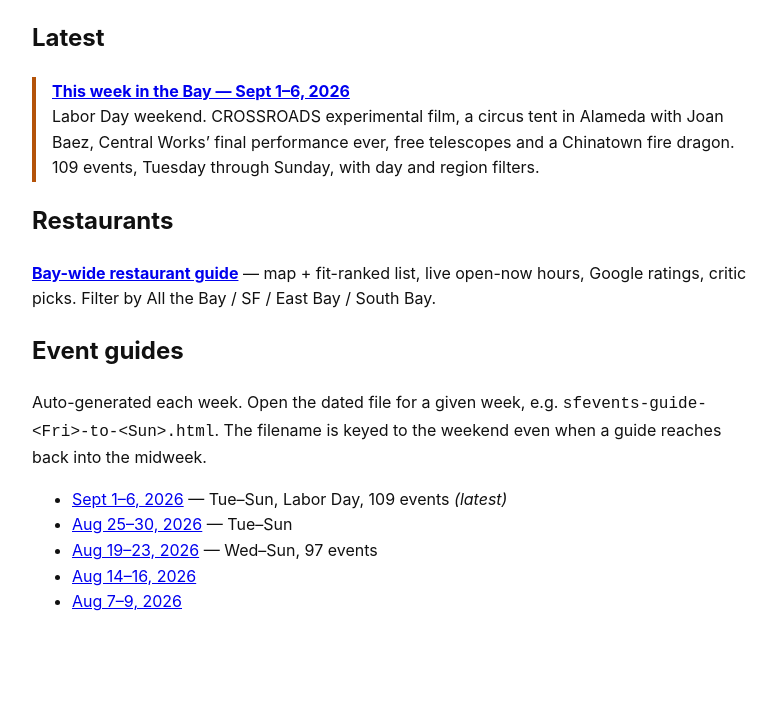
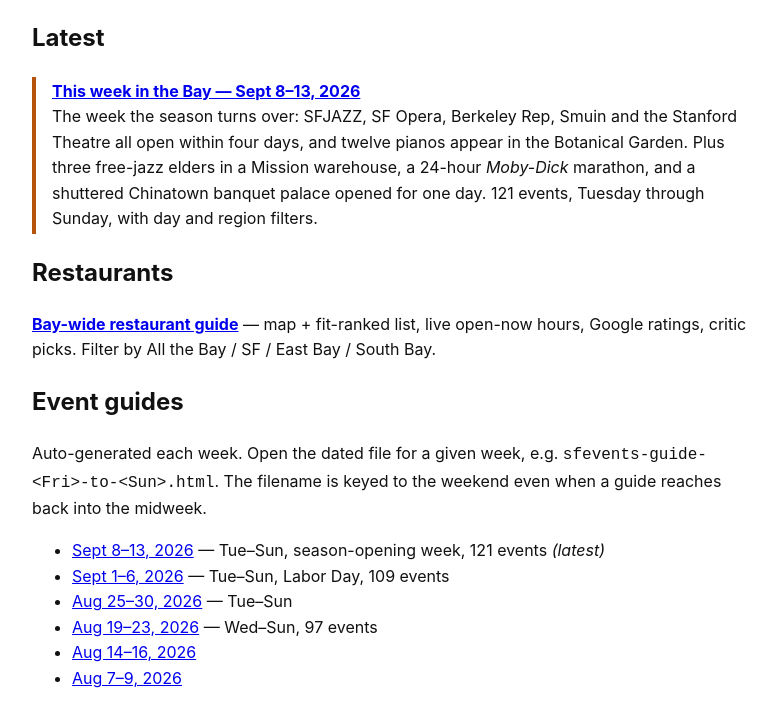
Before and after one commit to krioukov/sfevents-guides, a plain HTML site: page index.html in a window 1280 px wide. Shown: the part 102-828 px from the top of the page, without its empty margins (248-1025 px from the left). Before the commit the page ends 800 px from the top, so only its background shows below. Drawn offline with Linux system fonts and the light colour scheme.

Commit message:
index: add Sept 8-13 guide

```diff
--- a/index.html
+++ b/index.html
@@ -5,10 +5,11 @@
 
 <h2>Latest</h2>
 <p style="border-left:4px solid #b45309;padding:.1rem 0 .1rem 1rem;margin:1rem 0">
-<a href="sfevents-guide-2026-09-04-to-2026-09-06.html"><strong>This week in the Bay &mdash; Sept 1&ndash;6, 2026</strong></a><br>
-Labor Day weekend. CROSSROADS experimental film, a circus tent in Alameda with Joan Baez,
-Central Works&rsquo; final performance ever, free telescopes and a Chinatown fire dragon.
-109 events, Tuesday through Sunday, with day and region filters.</p>
+<a href="sfevents-guide-2026-09-11-to-2026-09-13.html"><strong>This week in the Bay &mdash; Sept 8&ndash;13, 2026</strong></a><br>
+The week the season turns over: SFJAZZ, SF Opera, Berkeley Rep, Smuin and the Stanford Theatre all
+open within four days, and twelve pianos appear in the Botanical Garden. Plus three free-jazz elders
+in a Mission warehouse, a 24-hour <em>Moby-Dick</em> marathon, and a shuttered Chinatown banquet
+palace opened for one day. 121 events, Tuesday through Sunday, with day and region filters.</p>
 
 <h2>Restaurants</h2>
 <p><a href="restaurants.html"><strong>Bay-wide restaurant guide</strong></a> — map + fit-ranked list,
@@ -19,7 +20,8 @@ live open-now hours, Google ratings, critic picks. Filter by All the Bay / SF /
 <code>sfevents-guide-&lt;Fri&gt;-to-&lt;Sun&gt;.html</code>. The filename is keyed to the
 weekend even when a guide reaches back into the midweek.</p>
 <ul>
-<li><a href="sfevents-guide-2026-09-04-to-2026-09-06.html">Sept 1–6, 2026</a> — Tue–Sun, Labor Day, 109 events <em>(latest)</em></li>
+<li><a href="sfevents-guide-2026-09-11-to-2026-09-13.html">Sept 8–13, 2026</a> — Tue–Sun, season-opening week, 121 events <em>(latest)</em></li>
+<li><a href="sfevents-guide-2026-09-04-to-2026-09-06.html">Sept 1–6, 2026</a> — Tue–Sun, Labor Day, 109 events</li>
 <li><a href="sfevents-guide-2026-08-28-to-2026-08-30.html">Aug 25–30, 2026</a> — Tue–Sun</li>
 <li><a href="sfevents-weekend-guide-2026-08-21-to-2026-08-23.html">Aug 19–23, 2026</a> — Wed–Sun, 97 events</li>
 <li><a href="sfevents-weekend-guide-2026-08-14-to-2026-08-16.html">Aug 14–16, 2026</a></li>
```
